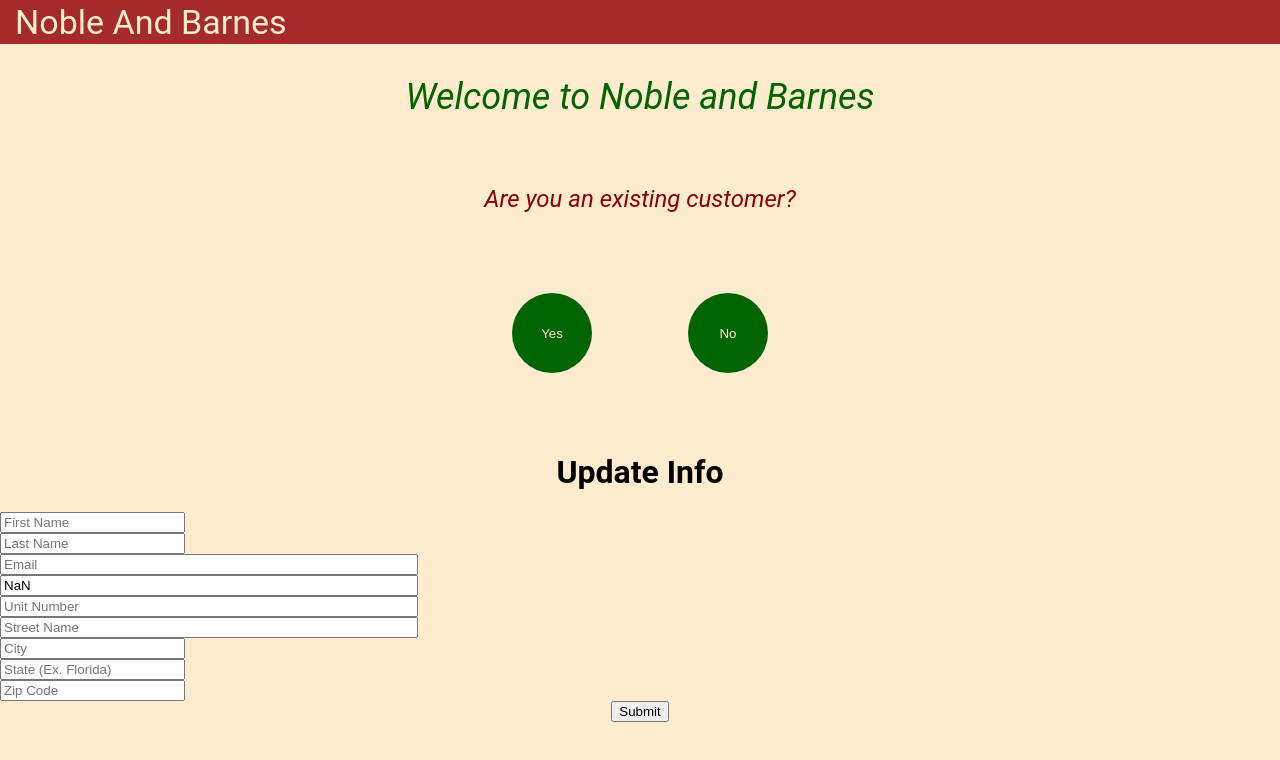
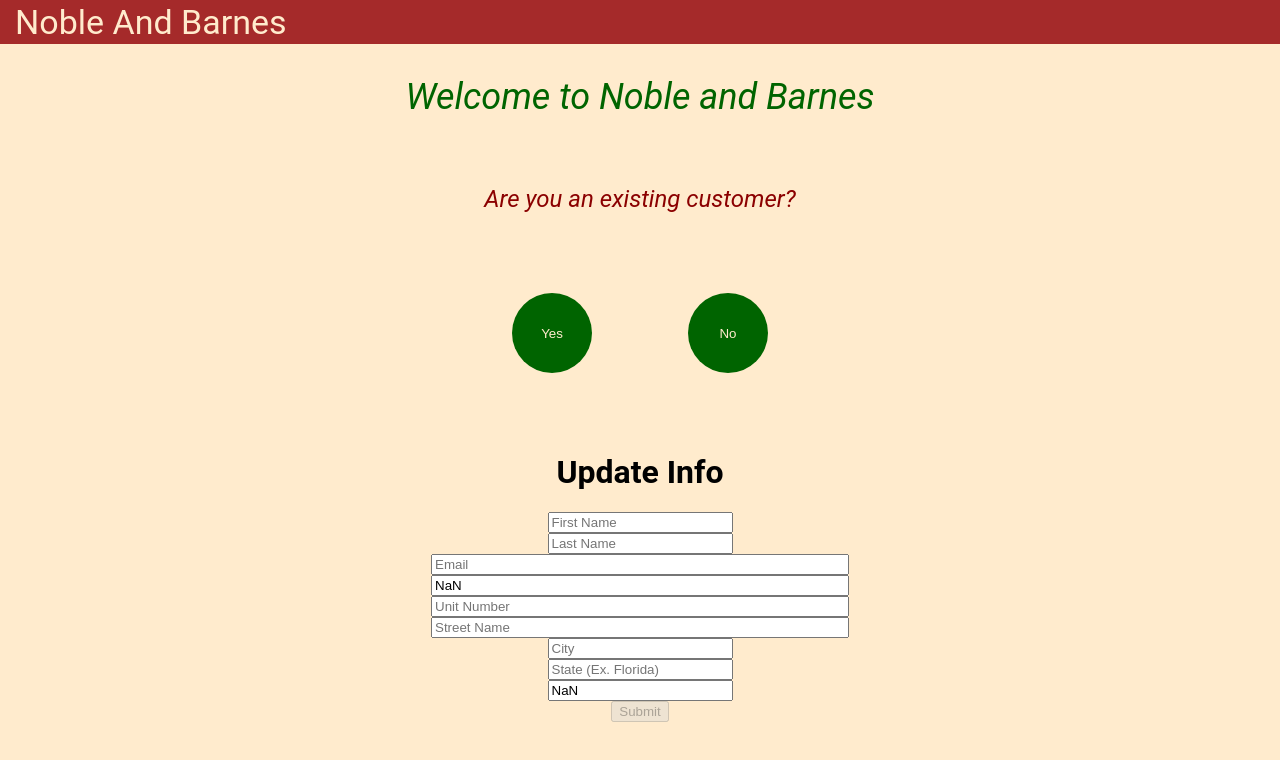
Before and after one commit to ADM-GenC-July-22/NobleAndBarnesFrontEnd, an Angular app: page /updateCustomer in a window 1280 px wide. Shown: the top 760 px of the page. Built offline with nearby package versions, Linux system fonts and the light colour scheme.

Commit message:
Update Validation Checks

```diff
--- a/src/app/customer/customer.component.html
+++ b/src/app/customer/customer.component.html
@@ -1,20 +1,22 @@
 <h1 mat-dialog-title style="text-align: center;">Update Info</h1>
-
-<div class="form-body">
+ <form #updateForm="ngForm" novalidate>
+    <div class="form-body" style="text-align: center;">
         <div class="d-flex">
             <div class="col-6">
-            <input type="text" required placeholder="First Name" name="firstname" [(ngModel)]="customer.firstName" />
+                <input type="text" required placeholder="First Name" name="firstname"
+                    [(ngModel)]="customer.firstName" />
             </div>
             <div class="col-6">
                 <input type="text" required placeholder="Last Name" name="lastname" [(ngModel)]="customer.lastName" />
             </div>
         </div>
         <div class="pt-3">
-        <input type="email" required placeholder="Email" style="width: 410px;" name="email" [(ngModel)]="customer.email" />
+            <input type="text" email required placeholder="Email" style="width: 410px;" name="email"
+                [(ngModel)]="customer.email" />
         </div>
         <div class="d-flex pt-3">
             <div>
-            <input type="tel" required placeholder="Phone Number" style="width: 410px;" name="phonenumber"
+                <input type="text" required minlength="10" maxlength="10" placeholder="Phone Number" style="width: 410px;" name="phonenumber"
                     [(ngModel)]="customer.phoneNumber" />
             </div>
         </div>
@@ -35,15 +37,18 @@
                 <input type="text" required placeholder="City" name="city" [(ngModel)]="customer.addressObj.city" />
             </div>
             <div class="col-6">
-            <input type="text" required minlength="4" maxlength="13" placeholder="State (Ex. Florida)" name="state" [(ngModel)]="customer.addressObj.state" />
+                <input type="text" required minlength="4" maxlength="13" placeholder="State (Ex. Florida)" name="state"
+                    [(ngModel)]="customer.addressObj.state" />
             </div>
         </div>
         <div class="d-flex pt-3">
             <div>
-            <input type="number" required minlength="5" maxlength="5" placeholder="Zip Code" name="zipcode" [(ngModel)]="customer.addressObj.zipCode" />
+                <input type="text" required minlength="5" maxlength="5" placeholder="Zip Code" name="zipcode"
+                    [(ngModel)]="customer.addressObj.zipCode" />
             </div>
         </div>
         <div class="pt-3" style="text-align: center;">
-        <button mat-button (click)="submit()">Submit</button>
+            <button mat-button [disabled]="!updateForm.valid" (click)="submit()">Submit</button>
         </div>
     </div>
+</form>
```
Also changed, not shown: 1 other file (tests, documents, lock files or other folders). Lines whose indentation alone changed are shown as unchanged.
